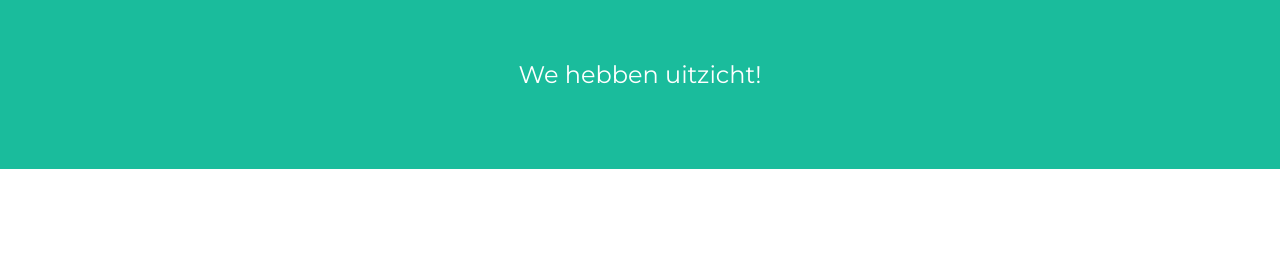
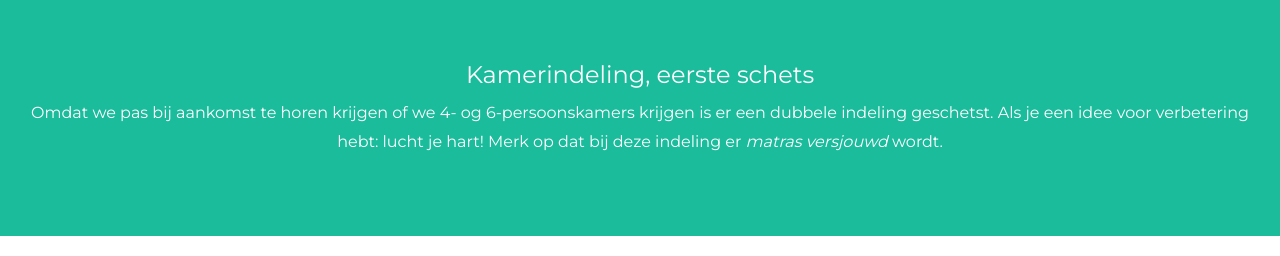
Before and after one commit to xota/hamburg24, a plain HTML site: page index.html in a window 1280 px wide. Shown: the part 544-800 px from the top of the page. Drawn offline with nearby package versions, Linux system fonts and the light colour scheme.

Commit message:
kamerindeling

```diff
--- a/index.html
+++ b/index.html
@@ -80,7 +80,10 @@
 <div class="container-fluid bg-1 text-center">
   <h3 class="margin">Jeugdherberg</h3>
   <img src="images/hamburgView.png" class="img-responsive margin" style="display:inline" alt="hamburg">
-  <h3>We hebben uitzicht!</h3>
+  <h3>Kamerindeling, eerste schets</h3>
+  <p>Omdat we pas bij aankomst te horen krijgen of we 4- og 6-persoonskamers krijgen is er een dubbele indeling geschetst. Als je een idee voor verbetering hebt: lucht je hart! Merk op dat bij deze indeling er <em>matras versjouwd</em> wordt.</p>
+
+
 </div>
 
 <!-- Second Container -->
@@ -91,6 +94,7 @@
 		  <h3 class="margin">Maandagmiddag</h3>
 		  <p>In Hamburg gaan we met de S-Bahn naar de jeugdherberg, droppen daar de bagage en gaan dan een wandeling maken door Park en St. Pauli. Rond vijf uur zijn we terug, krijgen we de sleutels en kunnen we onze kamer inrichten. Rond 18:00 eten we in hostel.</p>
 		  <img src="images/wandelingMaandagmiddag.png" class="img-responsive margin" style="display:inline" alt="maandag wandeling">
+    <img src="images/kamerindeling1.png" class="img-responsive margin c1" alt="kamerindeling1"></div>
 		</div>
 		<div class="col-sm-4">
 			<h3>Maandagavond: Huiswerk!?!?!</h3>
```
Also changed, not shown: images/kamerindeling1.png (added).
